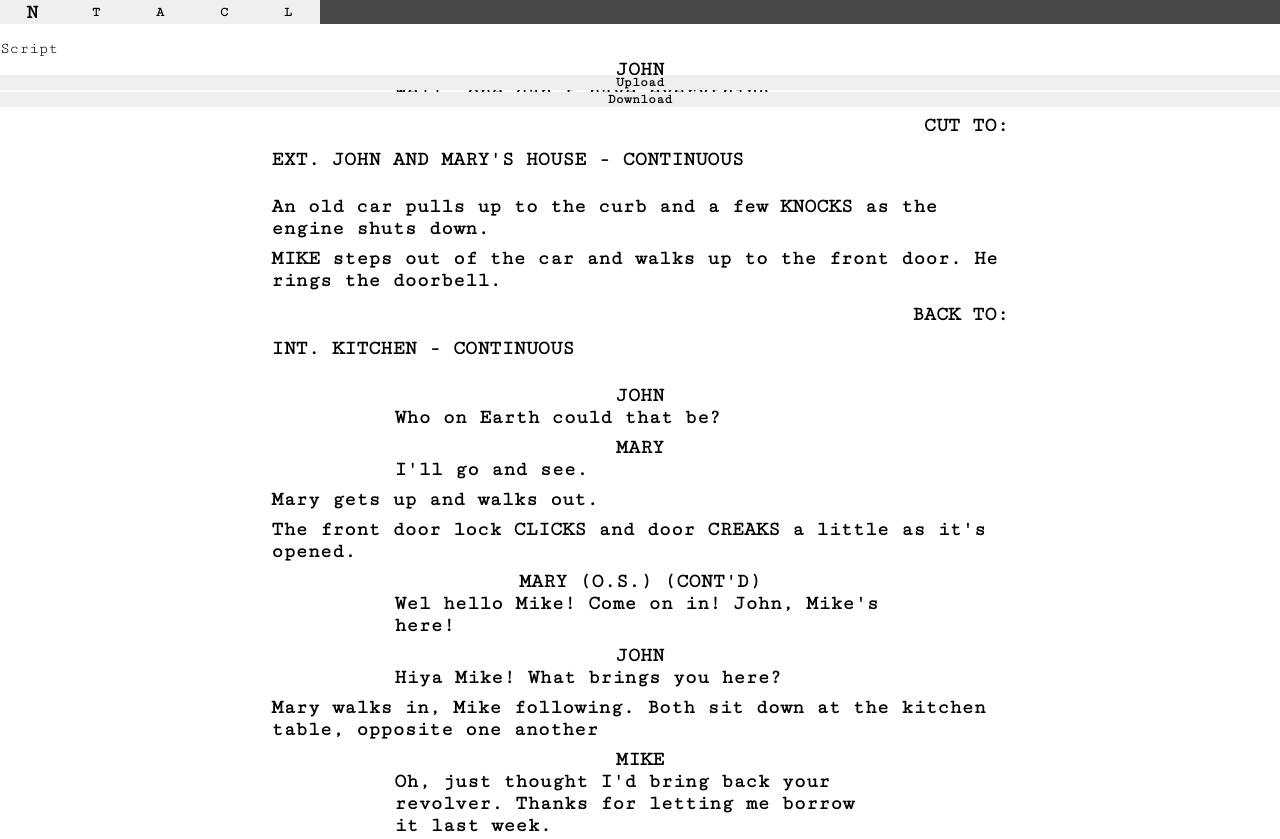
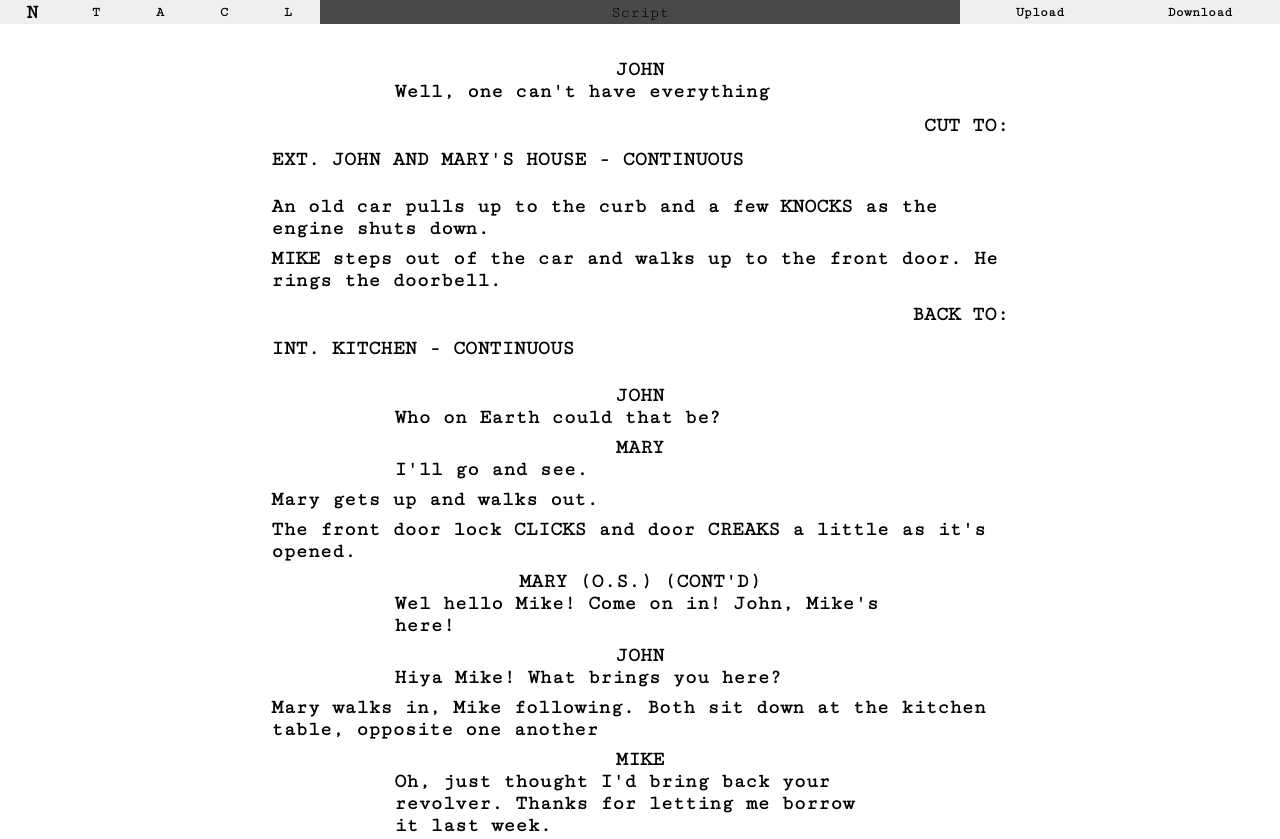
Before and after one commit to twboom/ScriptWriter, a plain HTML site: page index.html in a window 1280 px wide. Shown: the top 839 px of the page. Drawn offline with Linux system fonts and the light colour scheme.

Commit message:
Made the header bit better

```diff
--- a/css/controls.css
+++ b/css/controls.css
@@ -4,12 +4,20 @@ div#controls {
     z-index: 100;
     height: 3%;
     background-color: #494949;
+
+    display: flex;
+    justify-content: space-between;
+
+    width: 100%;
 }
 
-div#line-types {
+div.control-section {
     height: 100%;
     width: 25%;
     display: flex;
+
+    align-items: center;
+    justify-content: center;
 }
 
 button {
--- a/index.html
+++ b/index.html
@@ -19,7 +19,7 @@
 </head>
 <body>
     <div id="controls">
-        <div id="line-types">
+        <div class="control-section" id="line-types">
             <button class="control ct" id="control-ct-n">N</button>
             <button class="control ct" id="control-ct-t">T</button>
             <button class="control ct" id="control-ct-a">A</button>
@@ -27,11 +27,11 @@
             <button class="control ct" id="control-ct-l">L</button>
         </div>
 
-        <div id="info">
-            <p id="title">Script</p>
+        <div class="control-section" id="info">
+            <p id="title" contenteditable>Script</p>
         </div>
 
-        <div id="up-download">
+        <div class="control-section" id="up-download">
             <button class="control" id="upload">Upload</button>
             <button class="control" id="download">Download</button>
         </div>
```
